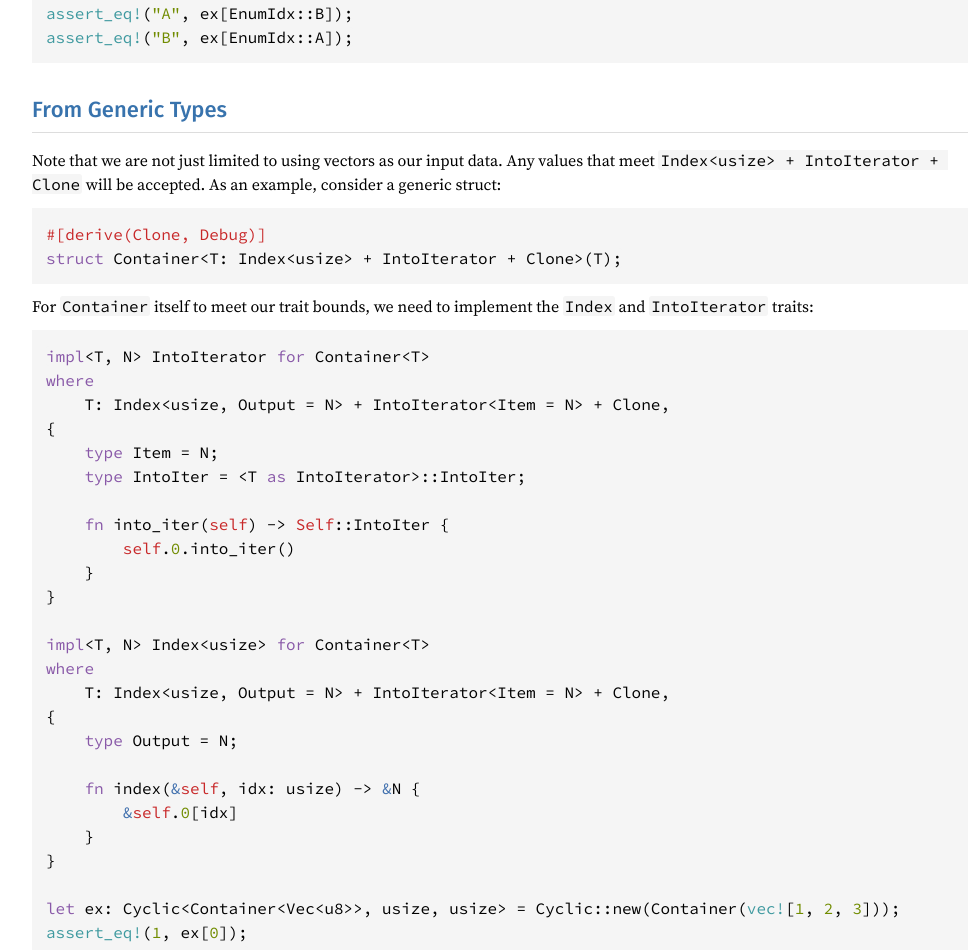
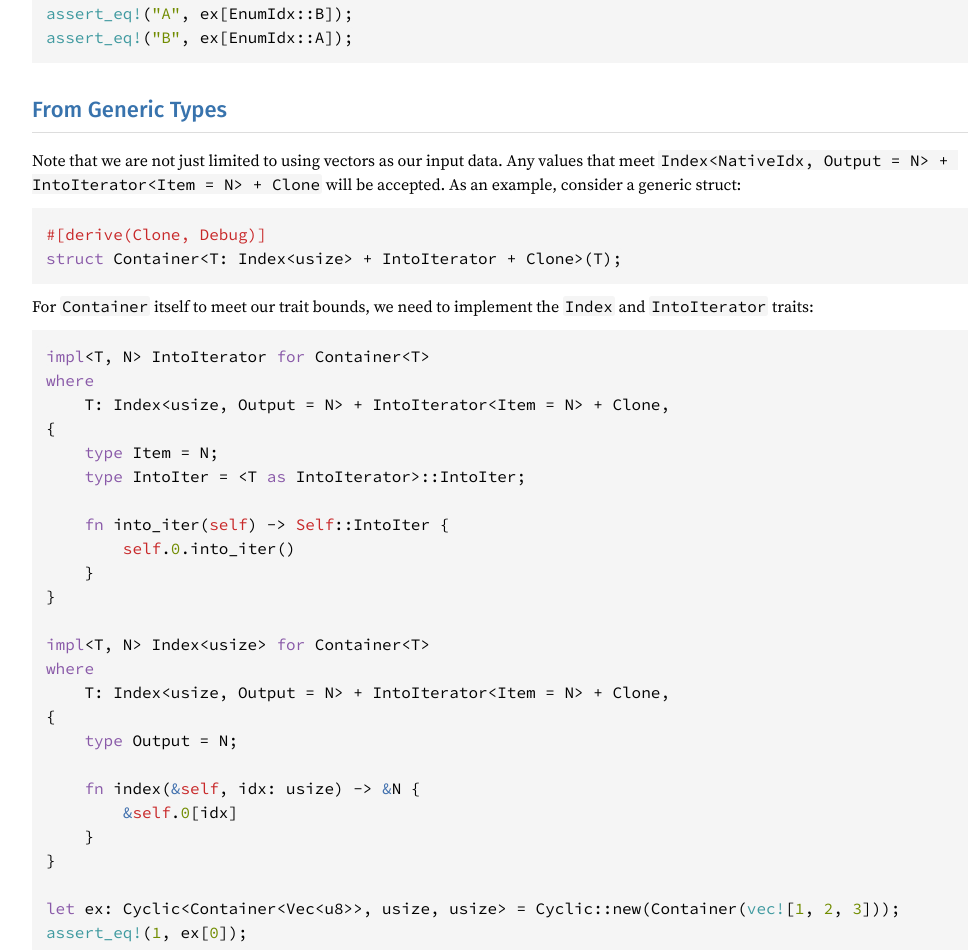
Before and after one commit to chenson2018/cyclic_idx, a plain HTML site: page cyclic_idx/index.html in a window 1280 px wide. Shown: the part 2398-3348 px from the top of the page, without its empty margins (287-1265 px from the left). Drawn offline with Linux system fonts and the light colour scheme.

Commit message:
deploy: de2fc84b6b03c214fe48d1524d77d3b7c69fbfeb

```diff
--- a/cyclic_idx/index.html
+++ b/cyclic_idx/index.html
@@ -85,7 +85,7 @@ variants that wrap to each other:</p>
 <span class="macro">assert_eq!</span>(<span class="string">&quot;B&quot;</span>, ex[EnumIdx::A]);</code></pre></div>
 <h2 id="from-generic-types"><a href="#from-generic-types">From Generic Types</a></h2>
 <p>Note that we are not just limited to using vectors as our input data. Any values that meet
-<code>Index&lt;usize&gt; + IntoIterator + Clone</code> will be accepted. As an example, consider a generic
+<code>Index&lt;NativeIdx, Output = N&gt; + IntoIterator&lt;Item = N&gt; + Clone</code> will be accepted. As an example, consider a generic
 struct:</p>
 
 <div class="example-wrap"><pre class="rust rust-example-rendered"><code><span class="attribute">#[derive(Clone, Debug)]
```
Also changed, not shown: src/cyclic_idx/lib.rs.html (+1 -1 lines).
